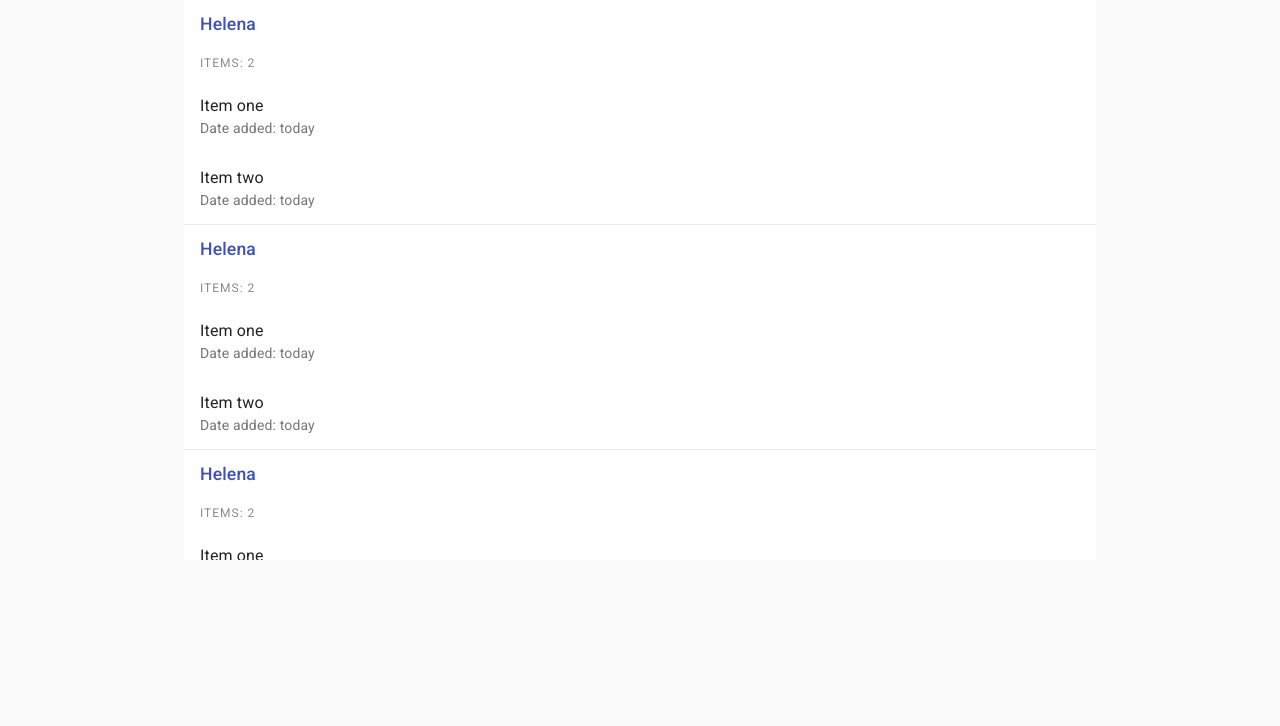
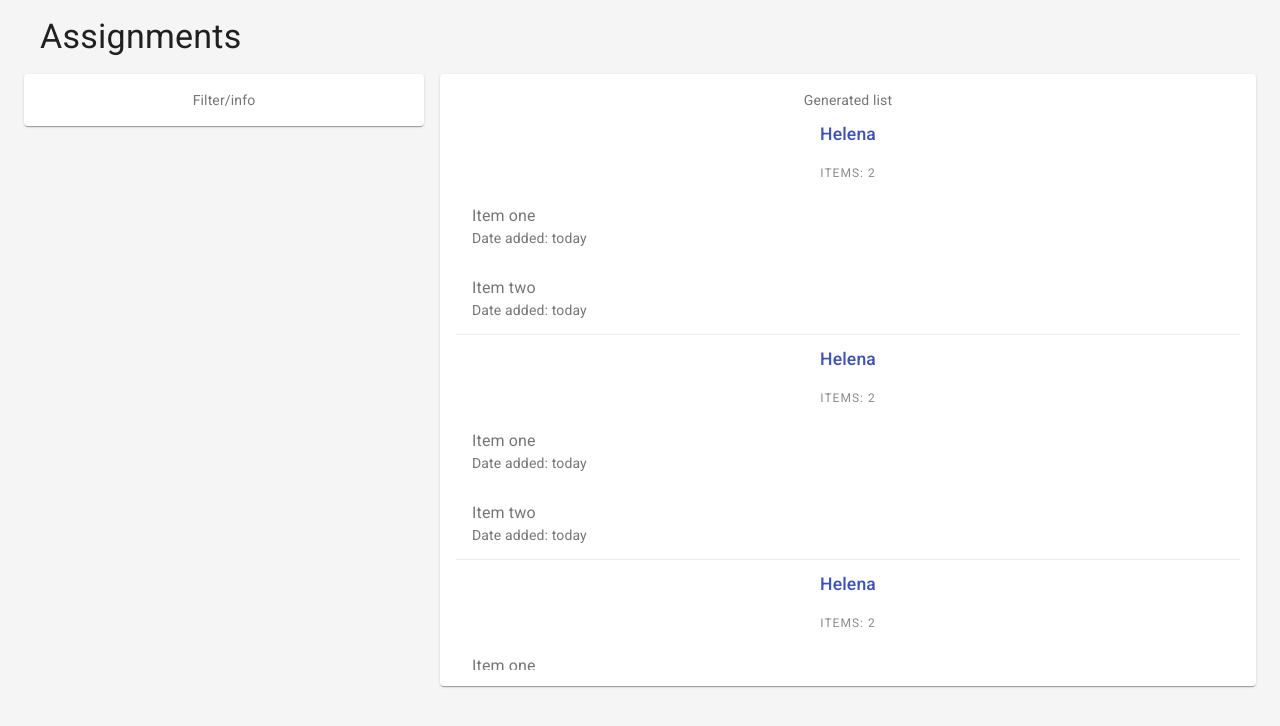
Before and after one commit to ChristianAgren/REST-API, a React (Create React App) app: page / in a window 1280 px wide. Shown: the top 726 px of the page. Built offline with nearby package versions, Linux system fonts and the light colour scheme.

Commit message:
working on page layout

```diff
--- a/src/Layout/Layout.js
+++ b/src/Layout/Layout.js
@@ -1,13 +1,45 @@
 import React from 'react'
-import { Container } from '@material-ui/core'
+import { Container, Typography, Paper, Grid } from '@material-ui/core'
+import { makeStyles } from '@material-ui/core/styles';
 import ComponentsList from '../Components/ComponentsList/ComponentsList';
 
+const useStyles = makeStyles((theme) => ({
+    mainContainer: {
+        minHeight: "100vh",
+        height: "100%",
+        backgroundColor: "#F5F5F5",
+    },
+    title: {
+        padding: theme.spacing(2),
+    },
+    paper: {
+        padding: theme.spacing(2),
+        textAlign: 'center',
+        color: theme.palette.text.secondary,
+    },
+}));
+
 function Layout() {
+    const classes = useStyles()
 
     return (
-        <Container maxWidth="md">
-            <ComponentsList />
-        </Container>
+        <div className={classes.mainContainer}>
+            <Container maxWidth="lg">
+                <Typography className={classes.title} variant="h4">
+                    Assignments
+                    </Typography>
+                <Grid container spacing={2}>
+                    <Grid item xs={12} md={4}>
+                        <Paper className={classes.paper}>Filter/info</Paper>
+                    </Grid>
+                    <Grid item xs={12} md={8}>
+                        <Paper className={classes.paper}>Generated list
+                            <ComponentsList />
+                        </Paper>
+                    </Grid>
+                </Grid>
+            </Container>
+        </div>
     )
 }
 
```
